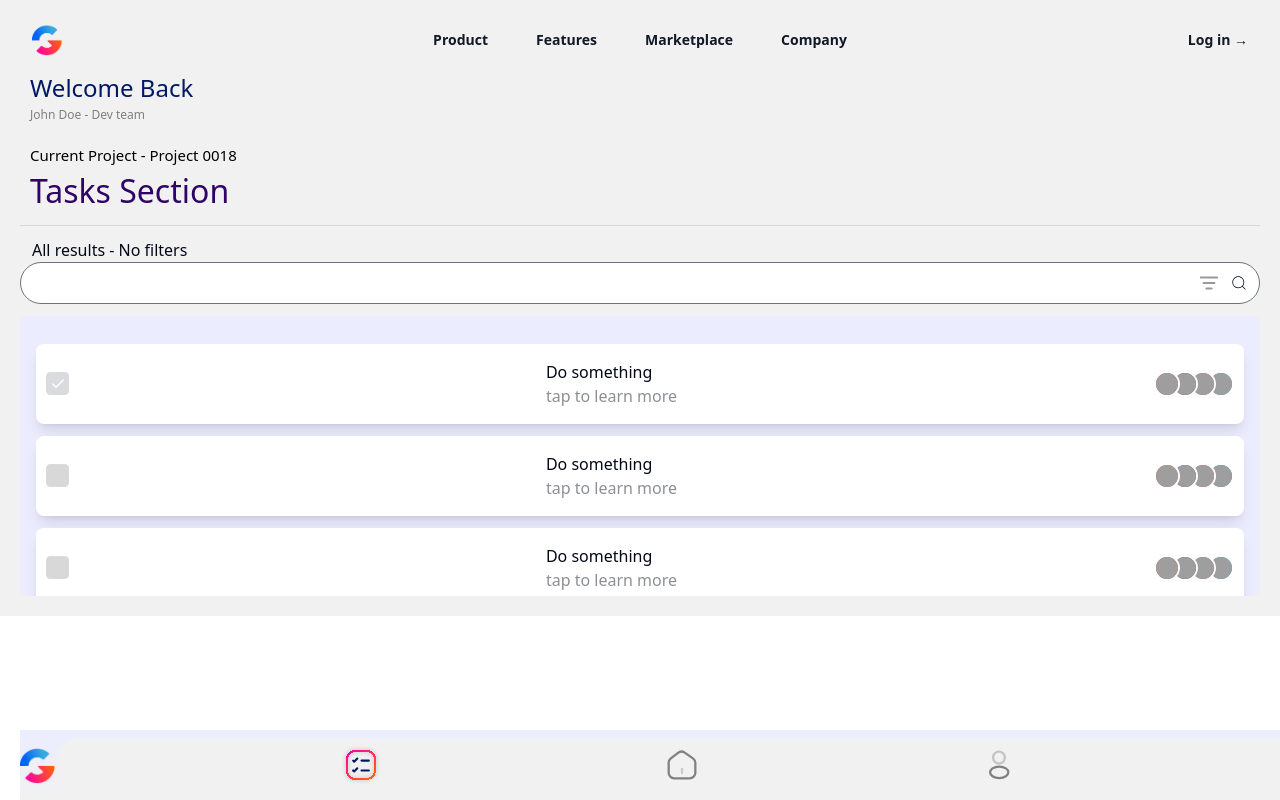
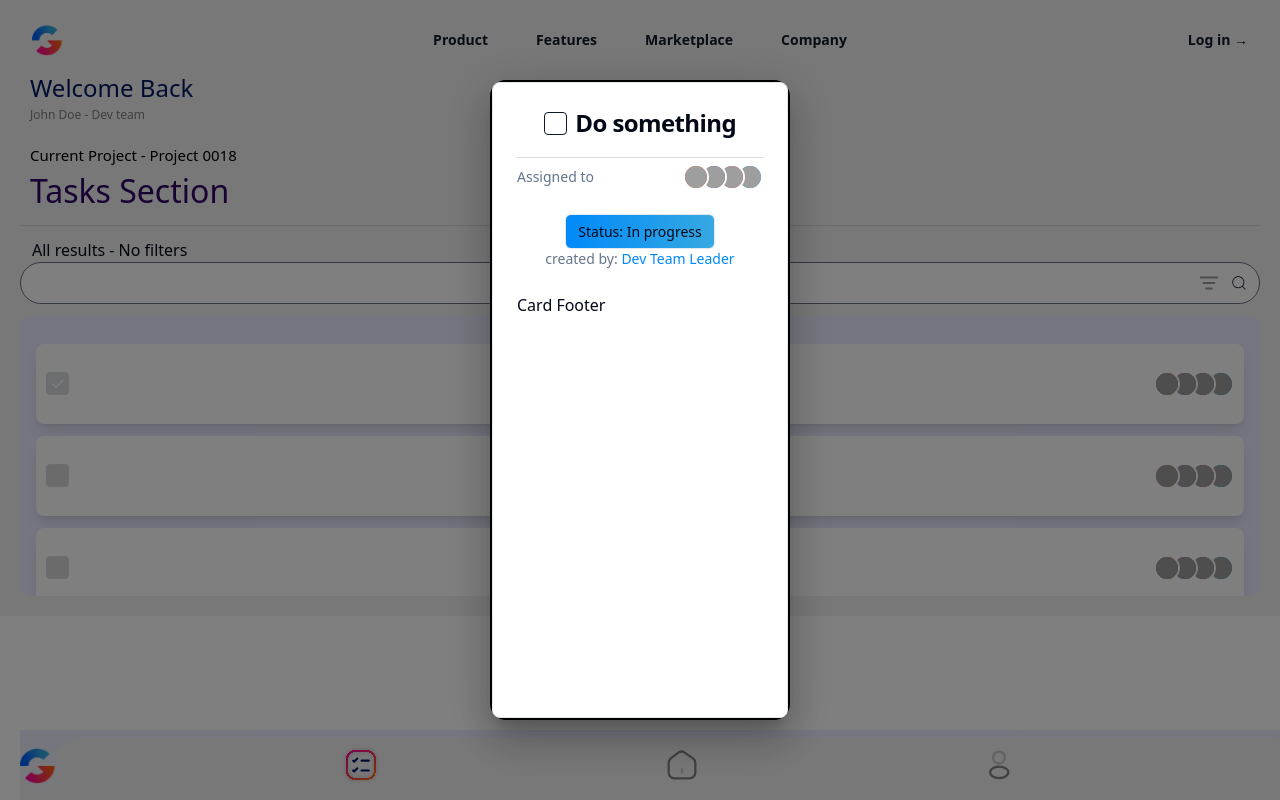
Before and after one commit to TechGeeks-Club/Micro-Hack-2.0, a React (Vite) app in the folder frontend/alger-hackathon/: page /tasks in a window 1280 px wide. Both pictures are taken after a click on the checkbox 57 px from the left and 383 px from the top of the page. Built offline with nearby package versions, Linux system fonts and the light colour scheme; grey boxes are pictures that could not be loaded.

Commit message:
added modal

```diff
--- a/frontend/alger-hackathon/src/myComponents/AppBar.tsx
+++ b/frontend/alger-hackathon/src/myComponents/AppBar.tsx
@@ -3,6 +3,7 @@ import Logo from "../assets/Logo.png";
 import profile from "../assets/profile.svg";
 import todo from "../assets/task-square.svg";
 import home from "../assets/home-2.svg";
+import { Link } from "react-router-dom";
 
 export default function AppBar() {
   return (
@@ -13,9 +14,16 @@ export default function AppBar() {
             <img src={Logo} alt="home" />
           </div>
           <div className="w-[100%] h-[55px] bg-[#F1F1F1] rounded-3xl flex justify-evenly items-center">
+            <Link to="/tasks">
+              {" "}
               <img className="h-[40px] w-[40px]" src={todo} alt="to do list" />
+            </Link>
+            <Link to="/">
               <img className="h-[32px] w-[32px]" src={home} alt="home" />
+            </Link>
+            <Link to="/profile">
               <img className="h-[32px] w-[32px]" src={profile} alt="profile" />
+            </Link>
           </div>
         </div>
       </div>
--- /dev/null
+++ b/frontend/alger-hackathon/src/myComponents/PopUp.tsx
@@ -0,0 +1,27 @@
+import {
+  Card,
+  CardContent,
+  CardDescription,
+  CardFooter,
+  CardHeader,
+  CardTitle,
+} from "@/components/ui/card";
+
+export default function PopUp() {
+  return (
+    <div>
+      <Card>
+        <CardHeader>
+          <CardTitle>Card Title</CardTitle>
+          <CardDescription>Card Description</CardDescription>
+        </CardHeader>
+        <CardContent>
+          <p>Card Content</p>
+        </CardContent>
+        <CardFooter>
+          <p>Card Footer</p>
+        </CardFooter>
+      </Card>
+    </div>
+  );
+}
--- a/frontend/alger-hackathon/src/myComponents/ToDo.tsx
+++ b/frontend/alger-hackathon/src/myComponents/ToDo.tsx
@@ -1,12 +1,52 @@
+import React from "react";
 import { Checkbox } from "@/components/ui/checkbox";
 import Avatar from "@mui/material/Avatar";
 import { AvatarGroup } from "@mui/material";
 import { deepOrange, deepPurple, lightBlue, red } from "@mui/material/colors";
+import Box from "@mui/material/Box";
+import Modal from "@mui/material/Modal";
+import { Button } from "@/components/ui/button"
+import { borderRadius } from "@mui/system";
+
+
+import {
+  Card,
+  CardContent,
+  CardDescription,
+  CardFooter,
+  CardHeader,
+  CardTitle,
+} from "@/components/ui/card";
+
+const style = {
+  position: "absolute" as "absolute",
+  top: "50%",
+  left: "50%",
+  height: "80vh",
+  transform: "translate(-50%, -50%)",
+  width: 300,
+  bgcolor: "background.paper",
+  border: "2px solid #000",
+  borderRadius: "16px",
+  boxShadow: 24,
+};
 
 export default function ToDo() {
+  const [open, setOpen] = React.useState(false);
+
+  const handleModal = () => {
+    setOpen(!open);
+  };
+
+  console.log("open: ", open);
+
   return (
-    <div className="h-[80px] w-[100%] flex items-center justify-between p-[10px] shadow-lg rounded-lg bg-[#FFFFFF] mt-3">
-      <Checkbox className="w-[23px] h-[23px] bg-[#000000] opacity-15"/>
+    <>
+      <div
+        className="h-[80px] w-[100%] flex items-center justify-between p-[10px] shadow-lg rounded-lg bg-[#FFFFFF] mt-3"
+        onClick={handleModal}
+      >
+        <Checkbox className="w-[23px] h-[23px] bg-[#000000] opacity-15" />
         <div className="flex flex-col text-#2F0466 font-medium">
           Do something
           <span className="text-#000000 opacity-45">tap to learn more</span>
@@ -34,5 +74,57 @@ export default function ToDo() {
           />
         </AvatarGroup>
       </div>
+      <Modal
+        open={open}
+        onClose={handleModal}
+        aria-labelledby="modal-modal-title"
+        aria-describedby="modal-modal-description"
+      >
+        <Box sx={style}>
+          <Card className="w-[100%] h-[100%]">
+            <CardHeader className="flex items-center flex-col justify-between h-30">
+              <CardTitle className="flex items-center justify-between w-48 mb-3 text-2xl">
+                {" "}
+                <Checkbox className=" w-[23px] h-[23px]"/> Do something
+              </CardTitle>
+              <div className="h-[1px] w-[100%] bg-black opacity-15 "></div>
+              <CardDescription className="flex items-center justify-between w-[100%] mt-3" >
+                {" "}
+                Assigned to{" "}
+                <AvatarGroup>
+                  <Avatar
+                    alt="Remy Sharp"
+                    src="/static/images/avatar/1.jpg"
+                    sx={{ width: 22, height: 22, bgcolor: deepOrange[500] }}
+                  />
+                  <Avatar
+                    alt="Travis Howard"
+                    src="/static/images/avatar/2.jpg"
+                    sx={{ width: 22, height: 22, bgcolor: deepPurple[500] }}
+                  />
+                  <Avatar
+                    alt="Agnes Walker"
+                    src="/static/images/avatar/4.jpg"
+                    sx={{ width: 22, height: 22, bgcolor: red[500] }}
+                  />
+                  <Avatar
+                    alt="Trevor Henderson"
+                    src="/static/images/avatar/5.jpg"
+                    sx={{ width: 22, height: 22, bgcolor: lightBlue[500] }}
+                  />
+                </AvatarGroup>
+              </CardDescription>
+            </CardHeader>
+            <CardContent className="flex flex-col items-center">
+            <Button variant="outline" className="w-[150px] h-[35px] bg-gradient-to-r from-[#0089f9] to-[#36A9E1]">Status: In progress</Button>
+            <CardDescription> created by: <span className="text-[#0089f9]">Dev Team Leader</span></CardDescription>
+            </CardContent>
+            <CardFooter>
+              <p>Card Footer</p>
+            </CardFooter>
+          </Card>
+        </Box>
+      </Modal>
+    </>
   );
 }
--- a/frontend/alger-hackathon/src/pages/Tasks/Tasks.tsx
+++ b/frontend/alger-hackathon/src/pages/Tasks/Tasks.tsx
@@ -1,17 +1,24 @@
+import * as React from "react";
+
 import AppBar from "@/myComponents/AppBar";
 import "./Tasks.css";
 import { CiSearch } from "react-icons/ci";
 import ToDo from "@/myComponents/ToDo";
 import { useState } from "react";
+import Box from "@mui/material/Box";
+import Button from "@mui/material/Button";
+import Typography from "@mui/material/Typography";
+import Modal from "@mui/material/Modal";
 
 export default function Tasks() {
+  const [current, setCurrent] = useState("tasks");
+  const [open, setOpen] = React.useState(false);
+  const handleOpen = () => setOpen(true);
+  const handleClose = () => setOpen(false);
 
-  const [current, setCurrent] = useState('tasks');
-
-  const handleChange = (e: any) =>{
+  const handleChange = (e: any) => {
     setCurrent(e.value);
-  }
-
+  };
 
   return (
     <>
```
Lines whose indentation alone changed are shown as unchanged.
